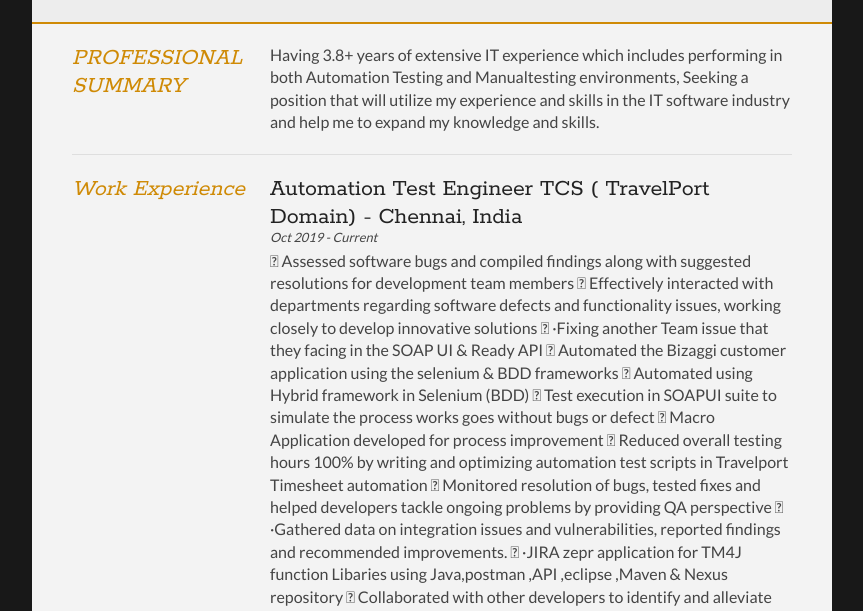
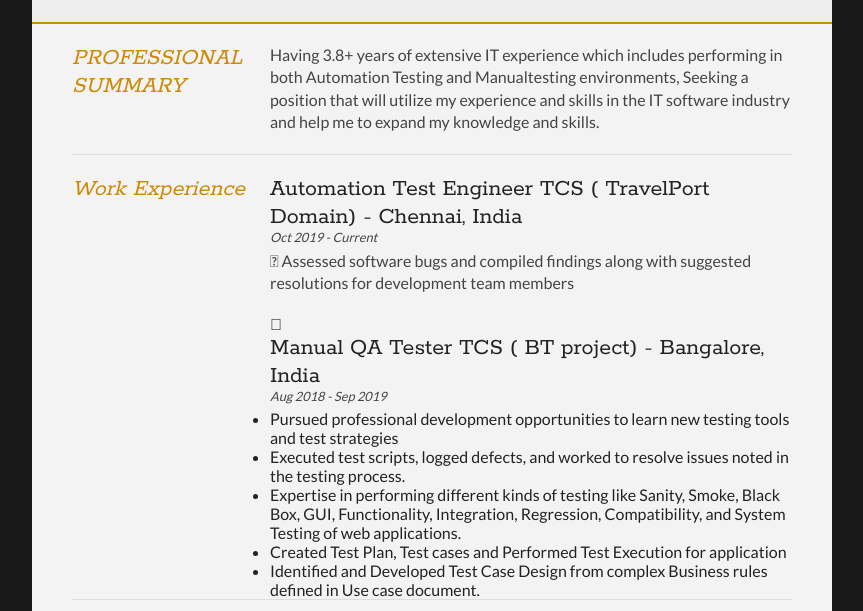
Before and after one commit to abrahamjohn465/JohnAbraham, a plain HTML site: page index.html in a window 1280 px wide. Shown: the part 179-790 px from the top of the page, without its empty margins (208-1071 px from the left). Drawn offline with Linux system fonts and the light colour scheme.

Commit message:
Add files via upload

```diff
--- a/index.html
+++ b/index.html
@@ -57,23 +57,8 @@
 				<article>
 					<h2>Automation Test Engineer TCS ( TravelPort Domain) - Chennai, India</h2>
 					<p class="subDetails">Oct 2019 - Current</p>
-					<p>	Assessed software bugs and compiled findings along with suggested resolutions for development team members
-	Effectively interacted with departments regarding software defects and functionality issues, working closely to develop innovative solutions
-	·Fixing another Team issue that they facing in the SOAP UI & Ready API
-	Automated the Bizaggi customer application using the selenium & BDD frameworks
-	Automated using Hybrid framework in Selenium (BDD)
-	Test execution in SOAPUI suite to simulate the process works goes without bugs or defect
-	Macro Application developed for process improvement
-	Reduced overall testing hours 100% by writing and optimizing automation test scripts in Travelport Timesheet automation
-	Monitored resolution of bugs, tested fixes and helped developers tackle ongoing problems by providing QA perspective
-	·Gathered data on integration issues and vulnerabilities, reported findings and recommended improvements.
-	·JIRA zepr application for TM4J function Libaries using Java,postman ,API ,eclipse ,Maven & Nexus repository
-	Collaborated with other developers to identify and alleviate software errors and inefficiencies
-	Done the unit testing for the function which calling and performing integral operations
-	Enhacing Katalon Automation Framework using test suite and data binding for TPRBM tool
-	Involved in UFT automation for the YODA application
-</p>
-				</article>
+					<p>	Assessed software bugs and compiled findings along with suggested resolutions for development team members </p>
+			</article>
 
 				<article>
 					<h2>Manual QA Tester TCS ( BT project) - Bangalore, India </h2>
```
